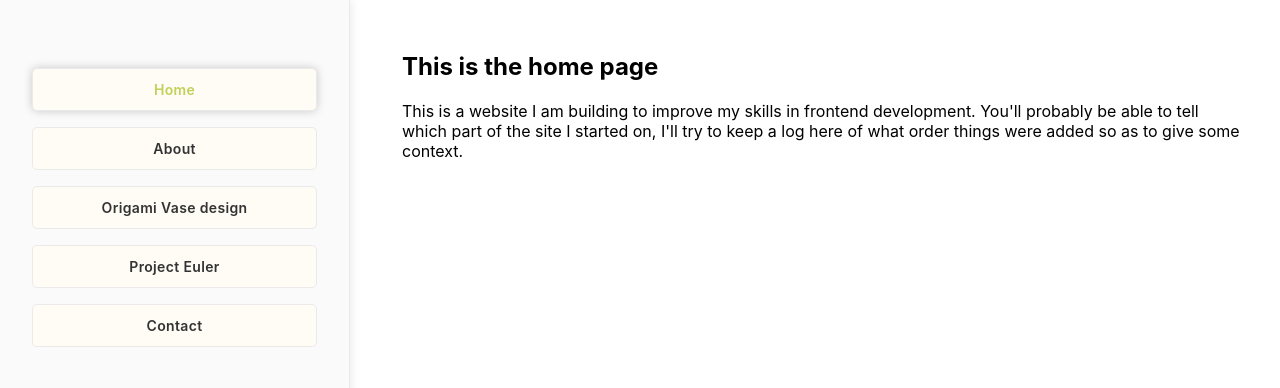
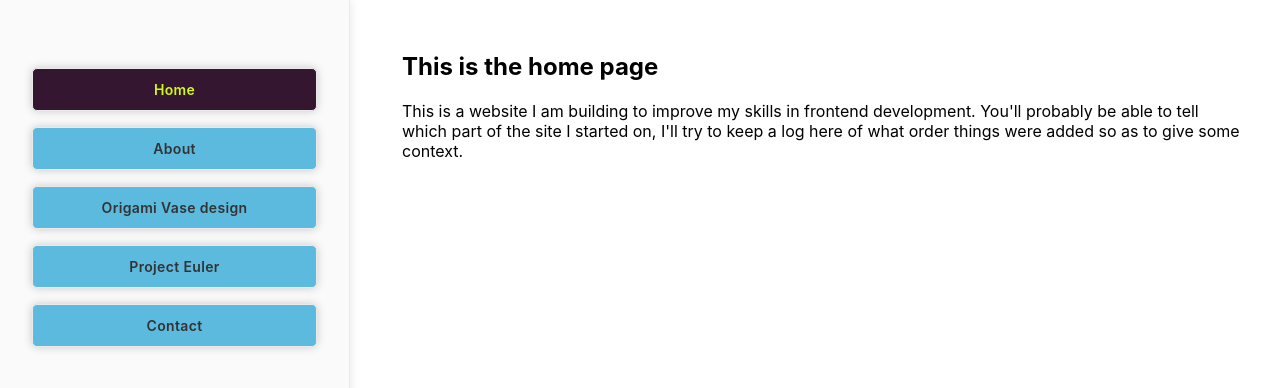
Before and after one commit to Edward-Phillips/origamiVaseDisplay, a Next.js app: page / in a window 1280 px wide. In both pictures the pointer is over the link "Home". Shown: the top 388 px of the page. Built offline with nearby package versions, Linux system fonts and the light colour scheme.

Commit message:
is this accessibility?

```diff
--- a/components/LandingPage/sidebar.module.css
+++ b/components/LandingPage/sidebar.module.css
@@ -17,7 +17,7 @@
   border: 1px solid #eaeaea;
   transition: all 0.125s ease;
   /* // css to make the a look like a purple rounded button */
-  background-color: #fffcf5;
+  background-color: #5dbadf;
   border-radius: 5px;
   color: #333;
   padding: 12px 16px;
@@ -27,12 +27,13 @@
   font-weight: 600;
   letter-spacing: 0.025em;
   transition: all 0.125s ease;
+  box-shadow: 0 0 10px rgba(0,0,0,0.2);
 }
 
 .nav > a:hover {
-  color: rgb(191, 209, 88);
+  color: rgb(208, 252, 13);
   border: 1px solid #eaeaea;
-  box-shadow: 0 0 10px rgba(0,0,0,0.2);
+  background-color: #351630;
 }
 
 .input {
```
